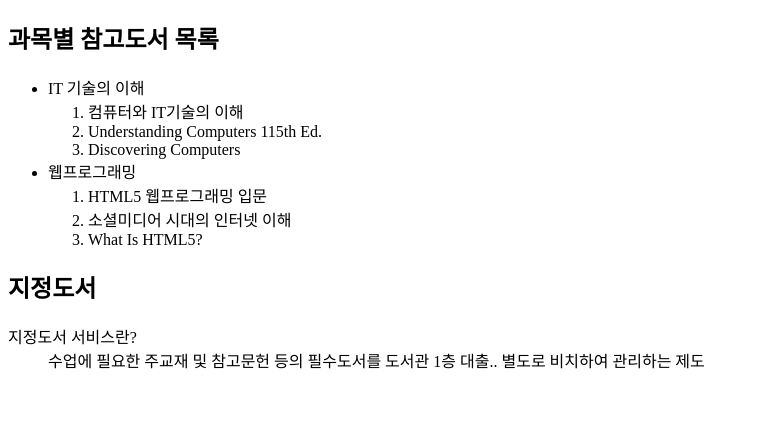
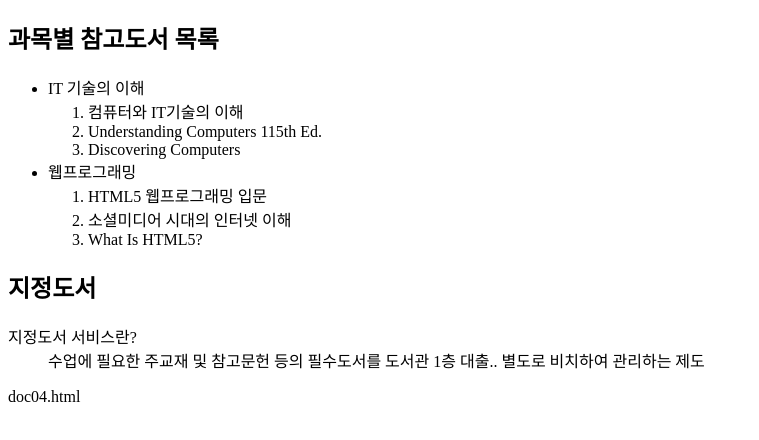
Before and after one commit to jms011208/web_programing, a plain HTML site: page index.html in a window 1280 px wide. Shown: the whole page, without its empty margins (0-759 px from the left). Drawn offline with Linux system fonts and the light colour scheme.

Commit message:
링크 추가

```diff
--- a/index.html
+++ b/index.html
@@ -25,5 +25,6 @@
             <dd>수업에 필요한 주교재 및 참고문헌 등의 필수도서를 도서관 1층 대출..
                 별도로 비치하여 관리하는 제도</dd>
         </dl>
+        <href>doc04.html</href>
     </body>
 </html>
```
